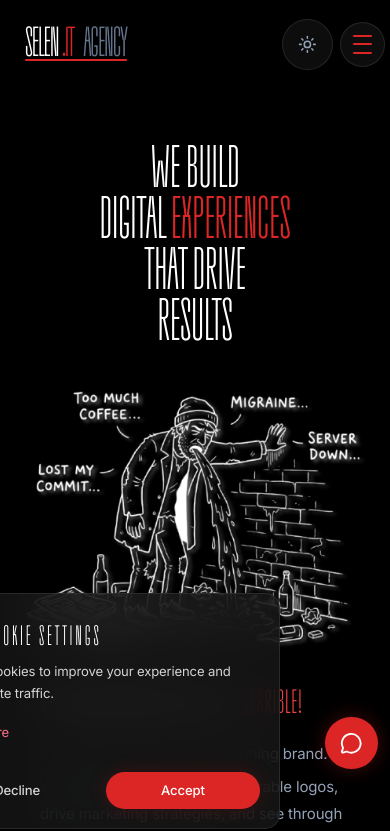
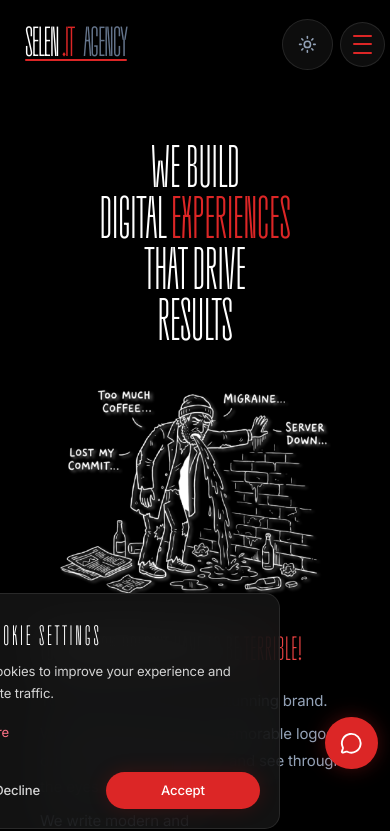
Before and after one commit to alekseevpo/SelenIT-Digital-Agency, a Next.js app: page /en in a window 390 px wide. Shown: the top 831 px of the page. Built offline with nearby package versions, Linux system fonts and the light colour scheme.

Commit message:
Fix mobile overflow and optimize image sizes

```diff
--- a/src/app/[lang]/contact/page.tsx
+++ b/src/app/[lang]/contact/page.tsx
@@ -64,7 +64,7 @@ export default async function ContactPage({ params }: PageProps) {
         <div className="min-h-screen transition-colors duration-300">
             <BreadcrumbJsonLd items={breadcrumbs} />
             {/* Hero Section */}
-            <section className="pt-32 pb-20 relative overflow-hidden bg-transparent dark:bg-dark-950 transition-colors duration-300">
+            <section className="pt-32 pb-20 relative overflow-hidden bg-transparent dark:bg-dark-950 transition-colors duration-300 overflow-x-hidden">
                 <div className="container-custom px-4 sm:px-6 lg:px-8 relative z-10">
                     <div className="max-w-3xl mx-auto text-center">
                         <span className="invisible font-semibold text-sm uppercase tracking-wider mb-4 block">
@@ -79,7 +79,7 @@ export default async function ContactPage({ params }: PageProps) {
                             <img
                                 src="/conversation_two.png"
                                 alt="Conversation illustration"
-                                className="rounded-lg dark:invert"
+                                className="rounded-lg dark:invert max-w-[80%] h-auto"
                             />
                         </div>
                     </div>
--- a/src/components/sections/Hero.tsx
+++ b/src/components/sections/Hero.tsx
@@ -82,7 +82,7 @@ export default function Hero({ dict, lang }: HeroProps) {
 
     return (
         <section className="relative min-h-screen flex items-center overflow-hidden">
-            <div className="w-full px-4 sm:px-10 lg:px-12 pt-16 sm:pt-20 pb-24 relative z-10">
+            <div className="w-full px-4 sm:px-10 lg:px-12 pt-16 sm:pt-20 pb-24 relative z-10 overflow-x-hidden">
                 <motion.div
                     variants={containerVariants}
                     initial="hidden"
@@ -130,7 +130,7 @@ export default function Hero({ dict, lang }: HeroProps) {
                                 <img
                                     src="/BugermanAndWall.png"
                                     alt="Bugerman and Wall illustration"
-                                    className="max-w-full h-auto rounded-lg dark:invert"
+                                    className="max-w-[80%] h-auto rounded-lg dark:invert"
                                 />
                             </div>
 
```
